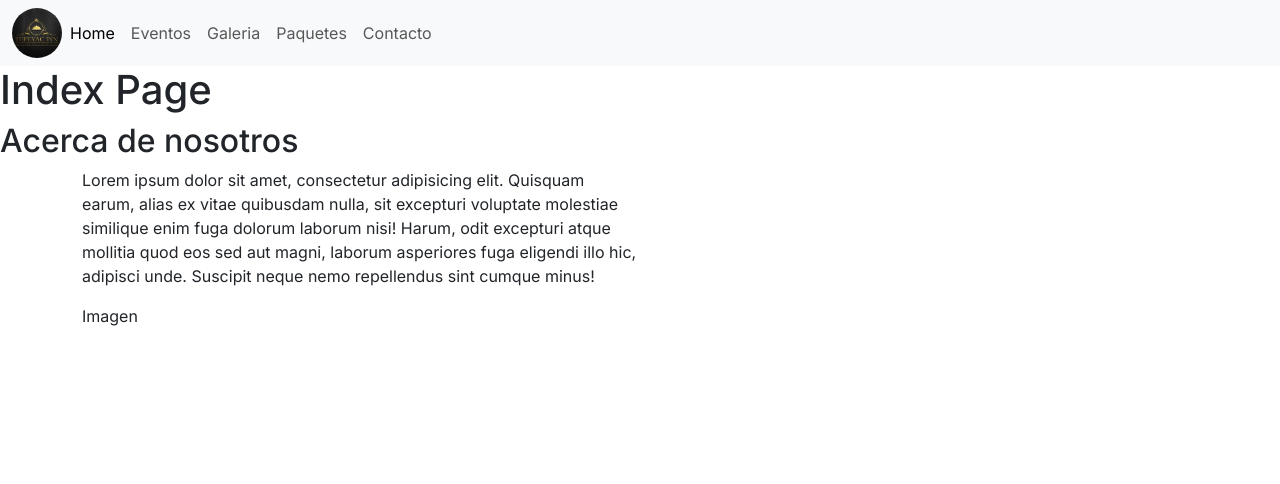
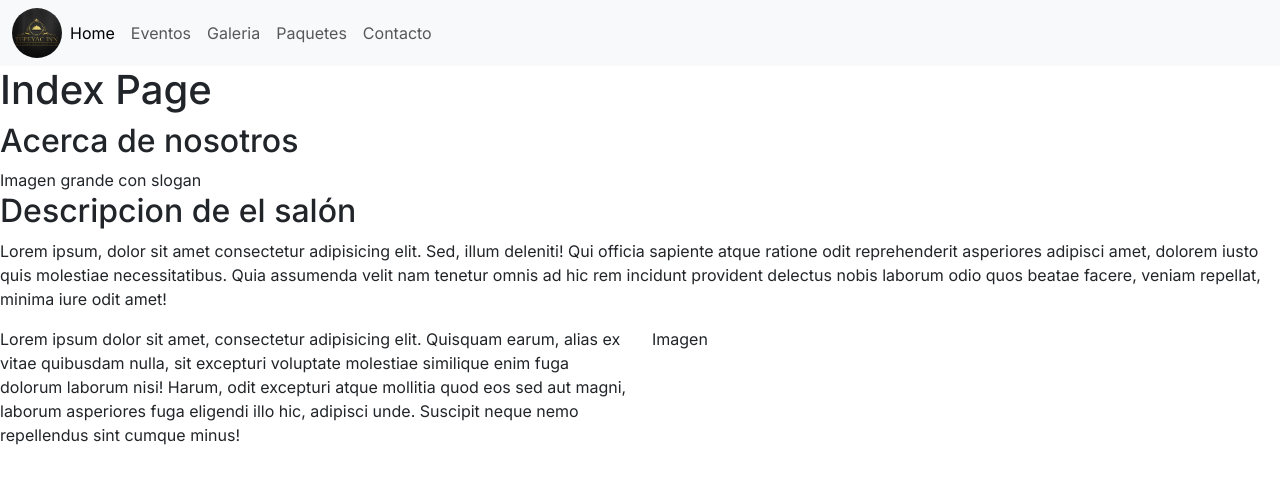
Before and after one commit to VictorVergaraReyes/tepeyac_inn, a Next.js app: page / in a window 1280 px wide. Shown: the top 484 px of the page. Built offline with nearby package versions, Linux system fonts and the light colour scheme.

Commit message:
página principal

```diff
--- a/app/page.jsx
+++ b/app/page.jsx
@@ -6,7 +6,14 @@ export default function IndexPage(){
       <h1>Index Page</h1>
       <div>
         <h2>Acerca de nosotros</h2>
-        <div className="container">
+        <div className="col-12">Imagen grande con slogan</div>
+        <div className="col-12">
+          <p>
+            <h2>Descripcion de el salón</h2>
+            <p>Lorem ipsum, dolor sit amet consectetur adipisicing elit. Sed, illum deleniti! Qui officia sapiente atque ratione odit reprehenderit asperiores adipisci amet, dolorem iusto quis molestiae necessitatibus. Quia assumenda velit nam tenetur omnis ad hic rem incidunt provident delectus nobis laborum odio quos beatae facere, veniam repellat, minima iure odit amet!</p>
+          </p>
+        </div>
+        <div className="row">
           <p className="col-12 col-md-6 col-lg-6">
             Lorem ipsum dolor sit amet, consectetur adipisicing elit. Quisquam earum, alias ex vitae quibusdam nulla, sit excepturi voluptate molestiae similique enim fuga dolorum laborum nisi! Harum, odit excepturi atque mollitia quod eos sed aut magni, laborum asperiores fuga eligendi illo hic, adipisci unde. Suscipit neque nemo repellendus sint cumque minus!
           </p>
```
